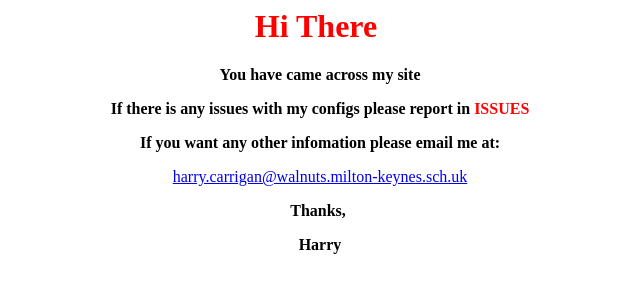
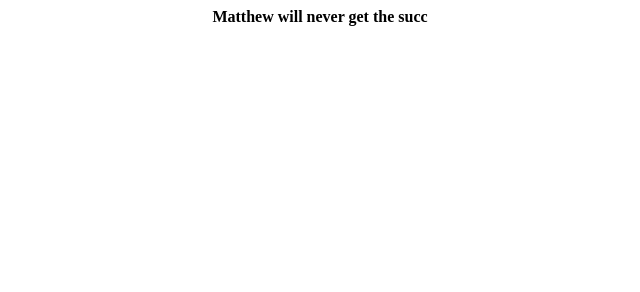
Before and after one commit to samuelthomas2774/harryuk.github.io, a plain HTML site: page index.html in a window 1280 px wide. Shown: the whole page, without its empty margins (320-960 px from the left). Drawn offline with Linux system fonts and the light colour scheme.

Commit message:
Update index.html

```diff
--- a/index.html
+++ b/index.html
@@ -1,7 +1 @@
-<h1 style="text-align: center;"><span style="color: #ff0000;"><strong>Hi There&nbsp;</strong></span></h1>
-<p style="text-align: center;"><strong>You have came across my site</strong></p>
-<p style="text-align: center;"><strong>If there is any issues with my configs please report in&nbsp;<span style="color: #ff0000;">ISSUES</span></strong></p>
-<p style="text-align: center;"><strong>If you want any other infomation please email me at:</strong></p>
-<p style="text-align: center;"><a href="mailto:harry.carrigan@walnuts.milton-keynes.sch.uk">harry.carrigan@walnuts.milton-keynes.sch.uk</a></p>
-<p style="text-align: center;"><strong>Thanks,&nbsp;</strong></p>
-<p style="text-align: center;"><strong>Harry</strong></p>
+<p style="text-align: center;"><strong>Matthew will never get the succ</strong></p>
```
